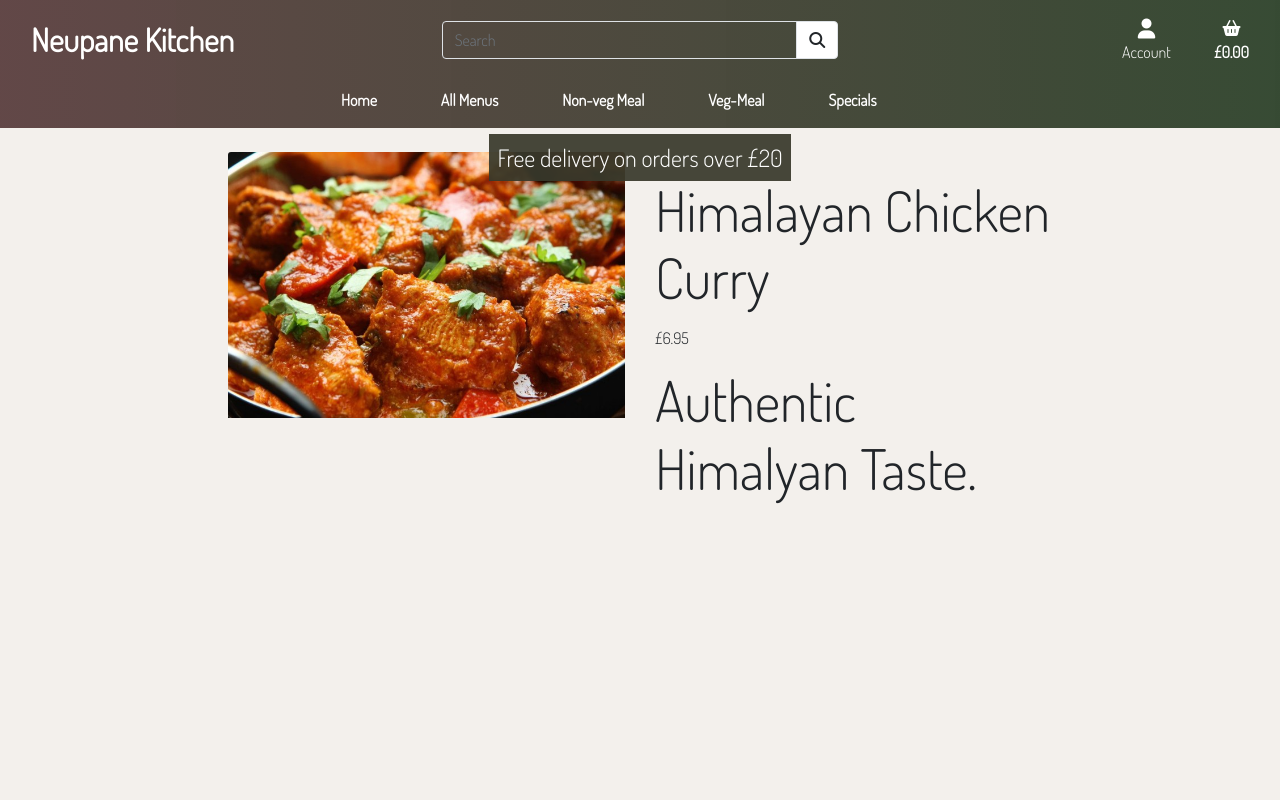
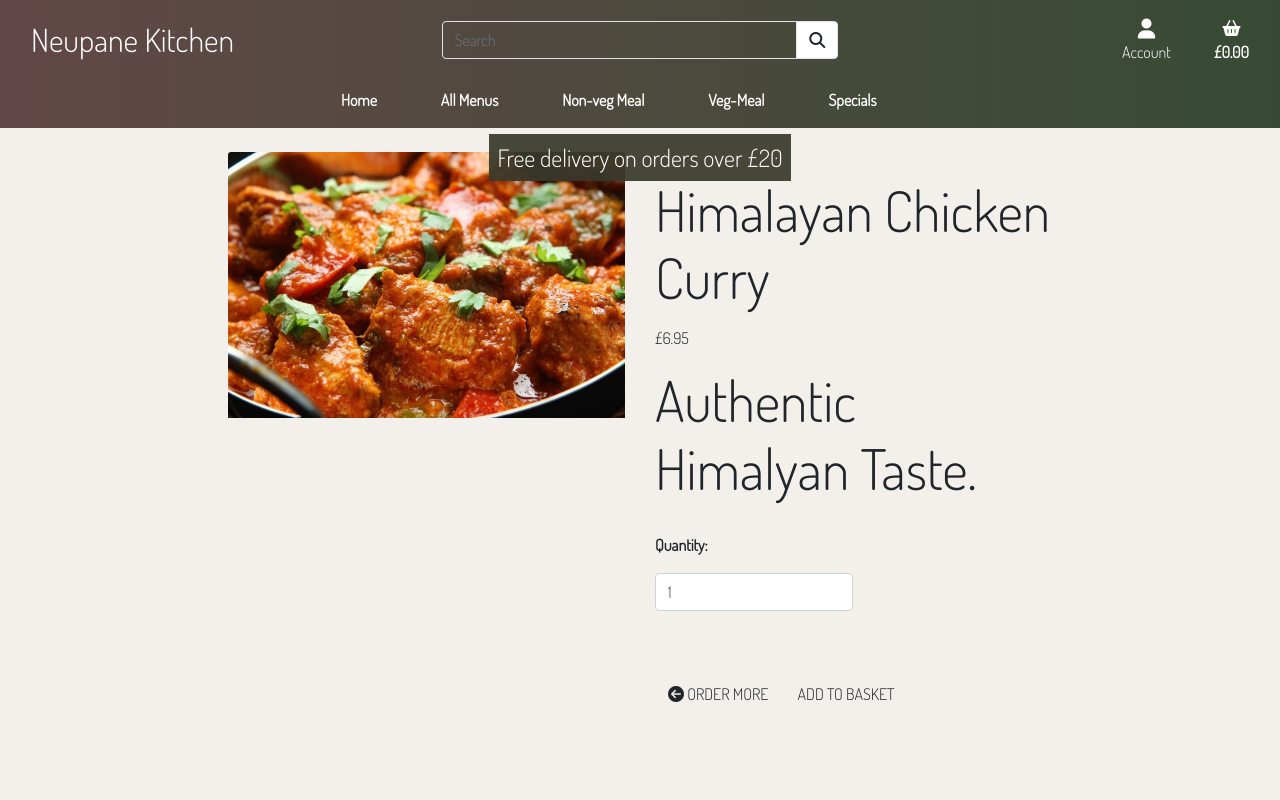
Before and after one commit to shiva123-coder/neupane-kitchen, a Django app: page /menu/1 in a window 1280 px wide. Run offline with Django 3.2, Linux system fonts and the light colour scheme; data comes from the database, SQL or seed files in the repository; some libraries are stand-ins or nearby versions.

Commit message:
Added basket contexts, updated basket view and urls. Also added bootstrap table to basket template inorder to display basket contents.

```diff
--- a/basket/contexts.py
+++ b/basket/contexts.py
@@ -1,5 +1,7 @@
 from decimal import Decimal
 from django.conf import settings
+from django.shortcuts import get_object_or_404
+from menu.models import Item
 
 
 def basket_contents(request):
@@ -10,6 +12,17 @@ def basket_contents(request):
     basket_items = []
     total = 0
     item_count = 0
+    basket = request.session.get('basket', {})
+
+    for item_id, quantity in basket.items():
+        item = get_object_or_404(Item, pk=item_id)
+        total += quantity * item.price
+        item_count += quantity
+        basket_items.append({
+            'item_id': item_id,
+            'quantity': quantity,
+            'item': item
+        })
 
     if total < settings.FREE_DELIVERY_OUTSET:
         delivery_cost = total * Decimal(settings.STANDARD_DELIVERY_PERCENTAGE / 100)
--- a/basket/urls.py
+++ b/basket/urls.py
@@ -3,5 +3,6 @@ from . import views
 
 
 urlpatterns = [
-    path('', views.view_basket, name='view_basket')
+    path('', views.view_basket, name='view_basket'),
+    path('add/<item_id>/', views.add_to_basket, name='add_to_basket'),
 ]
--- a/menu/templates/menu/item_info.html
+++ b/menu/templates/menu/item_info.html
@@ -26,6 +26,32 @@
                     <p class="display-4">{{ item.name }}</p>
                     <p class="display-5">£{{ item.price }}</p>
                     <p class="display-4 lead">{{ item.description }}</p>
+
+                    <form class="form" action="{% url 'add_to_basket' item.id %}" method="POST">
+                        {% csrf_token %}
+                        <div class="form-row">
+                            <div class="col-12">
+                                <p class="mt-3"><strong>Quantity:</strong></p>
+                                <div class="form-group w-50">
+                                    <div class="input-group">
+                                        <input class="form-control qty_input" type="number" name="quantity" value="1" min="1" max="99" data-item_id="{{ item.id }}" id="id_qty_{{ item.id }}">
+                                    </div>
+                                </div>
+                            </div>
+
+                            <div class="col-12">
+                                <a href="{% url 'menu' %}" class="btn btn-outline-black rounded-0 mt-5">
+                                    <span>
+                                        <i class="fas fa-arrow-circle-left"></i>
+                                    </span>
+                                    <span class="text-uppercase">Order more</span>
+                                </a>
+                                <input type="submit" class="btn btn-black rounded-0 text-uppercase mt-5" value="Add to basket">
+                            </div>
+                            <input type="hidden" name="redirect_url" value="{{ request.path }}">
+                        </div>
+                    </form>
+
                 </div>
             </div>
         </div>
--- a/neupane_kitchen/settings.py
+++ b/neupane_kitchen/settings.py
@@ -44,7 +44,7 @@ INSTALLED_APPS = [
     'allauth.socialaccount',
     'home',
     'menu',
-    'basket'
+    'basket',
 ]
 
 MIDDLEWARE = [
--- a/templates/base.html
+++ b/templates/base.html
@@ -41,7 +41,7 @@
         <div id="topnav" class="row bg-white pt-lg-2 d-none d-lg-flex">
             <div class="col-12 col-lg-4 my-auto py-1 py-lg-0 text-center text-lg-left">
                 <a href="{% url 'home' %}" class="nav-link main-logo-link">
-                    <h2 class="logo-font text-black text-white my-0">Neupane Kitchen</h2>
+                    <h2 class="logo-font text-white my-0">Neupane Kitchen</h2>
                 </a>
             </div>
 
@@ -111,7 +111,7 @@
         </div>
          <div id="flash-banner" class="row text-center">
             <div class="col text-white">
-                <h4 class="flash-notice my-1">Free delivery on orders over £{{ free_delivery_eligibility }}</h4>
+                <h4 class="flash-notice my-1">Free delivery on orders over £{{ free_delivery_outset }}</h4>
             </div>
         </div>
     </header>
```
Also changed, not shown: basket/templates/basket/basket.html (+61 -2 lines), basket/views.py (+17 -2 lines).
